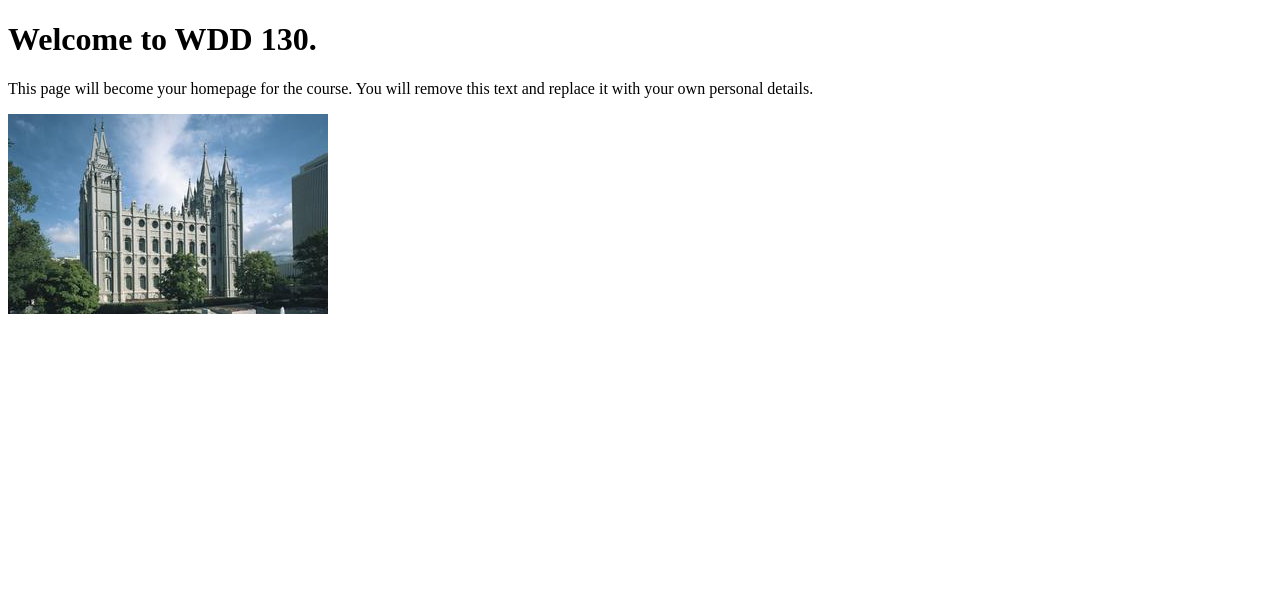
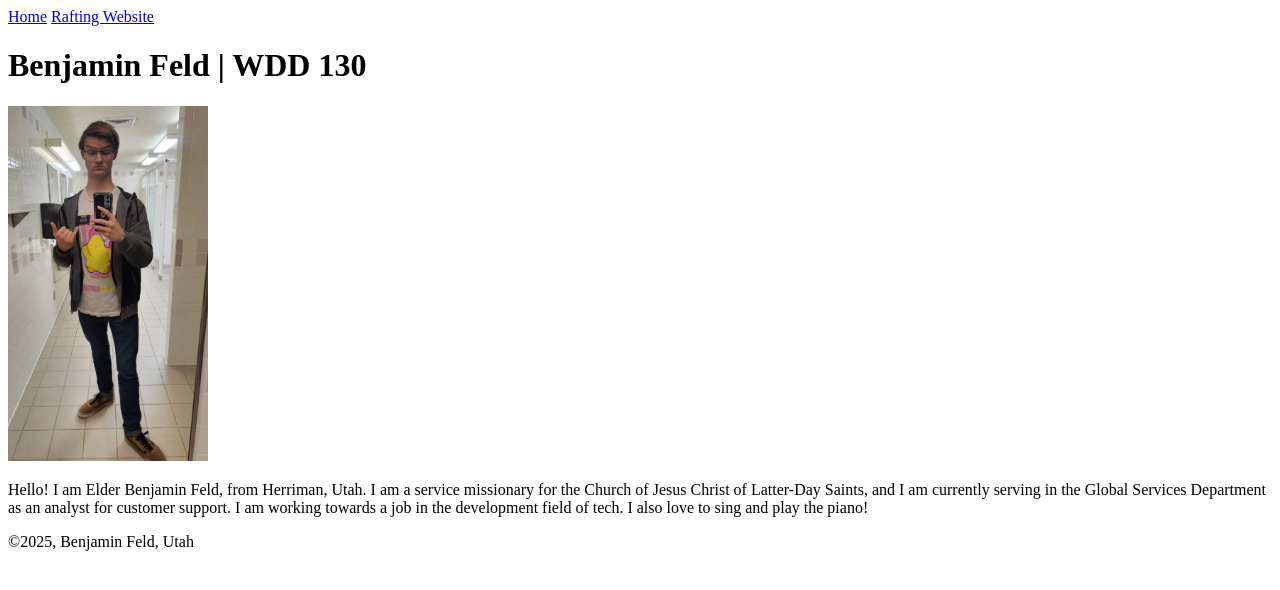
Before and after one commit to feldben123/wdd130, a plain HTML site: page index.html in a window 1280 px wide. Drawn offline with Linux system fonts and the light colour scheme.

Commit message:
Updated home page for W01

```diff
--- a/index.html
+++ b/index.html
@@ -1,14 +1,30 @@
 <!DOCTYPE html>
 <html lang="en">
+
 <head>
     <meta charset="UTF-8">
     <meta name="viewport" content="width=device-width, initial-scale=1.0">
-    <title>WDD 130 | Personal Homepage</title>
+    <title>Benjamin Feld | WDD 130</title>
 </head>
+
 <body>
-    <h1>Welcome to WDD 130.</h1>
-    <p>This page will become your homepage for the course. You will remove this text and replace it with your own personal details.</p>
+    <header>
+        <nav>
+            <a href="#">Home</a>
+            <a href="wwr/">Rafting Website</a>
+        </nav>
+    </header>
+    <main>
+        <h1>Benjamin Feld | WDD 130</h1>
+        <img src="images/profile.webp" alt="Benjamin Feld" width="200">
+        <p>Hello! I am Elder Benjamin Feld, from Herriman, Utah. I am a service missionary for the Church of Jesus
+            Christ of Latter-Day Saints, and I am currently serving in the Global Services Department as an analyst for
+            customer support. I am working towards a job in the development field of tech. I also love to sing and play
+            the piano!</p>
+    </main>
+    <footer>
+        <p>©2025, Benjamin Feld, Utah</p>
+    </footer>
+</body>
 
-    <img src="images/salt-lake-temple.jpg" alt="The Salt Lake Temple.">
-</body>
 </html>
```
Also changed, not shown: images/profile.webp (added).
